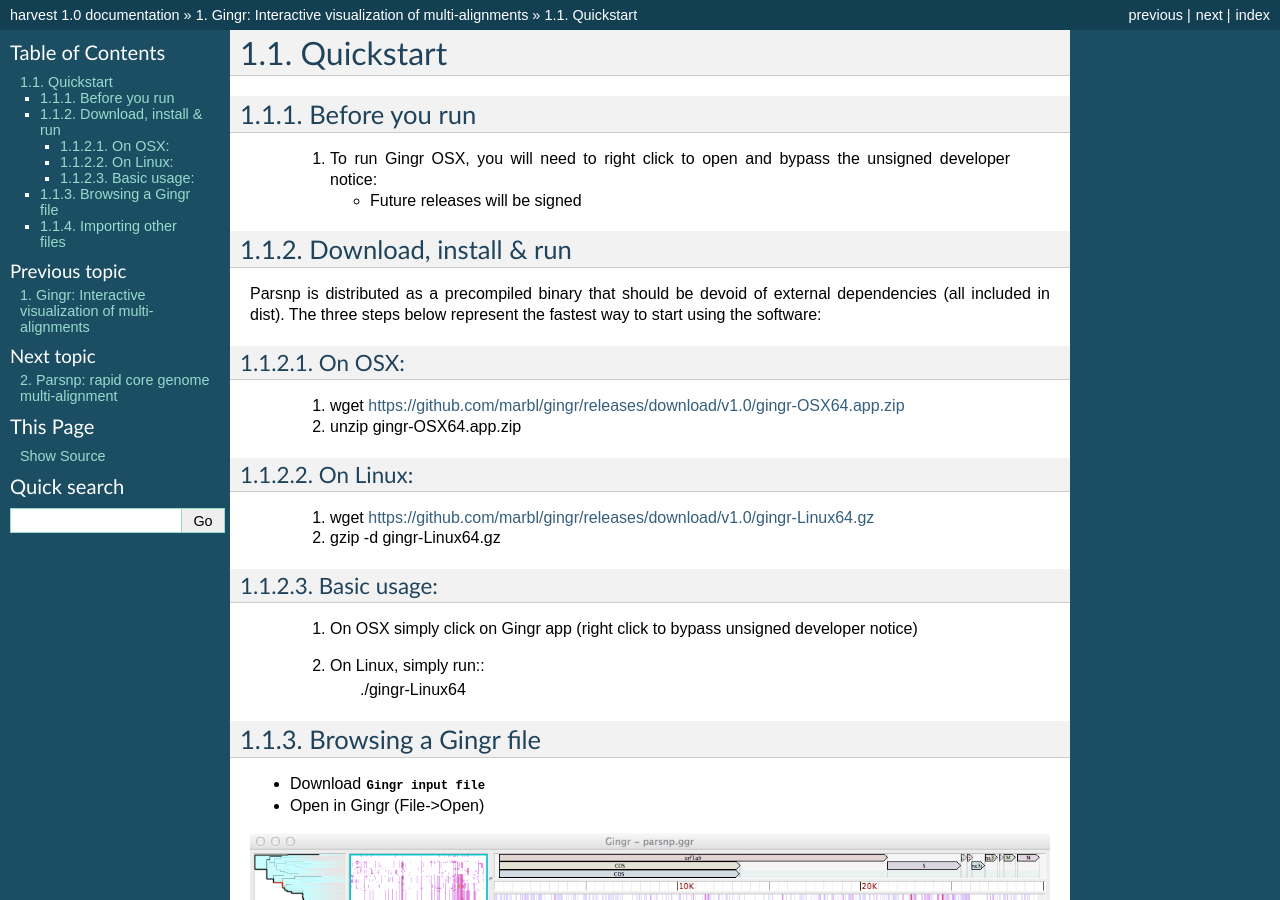
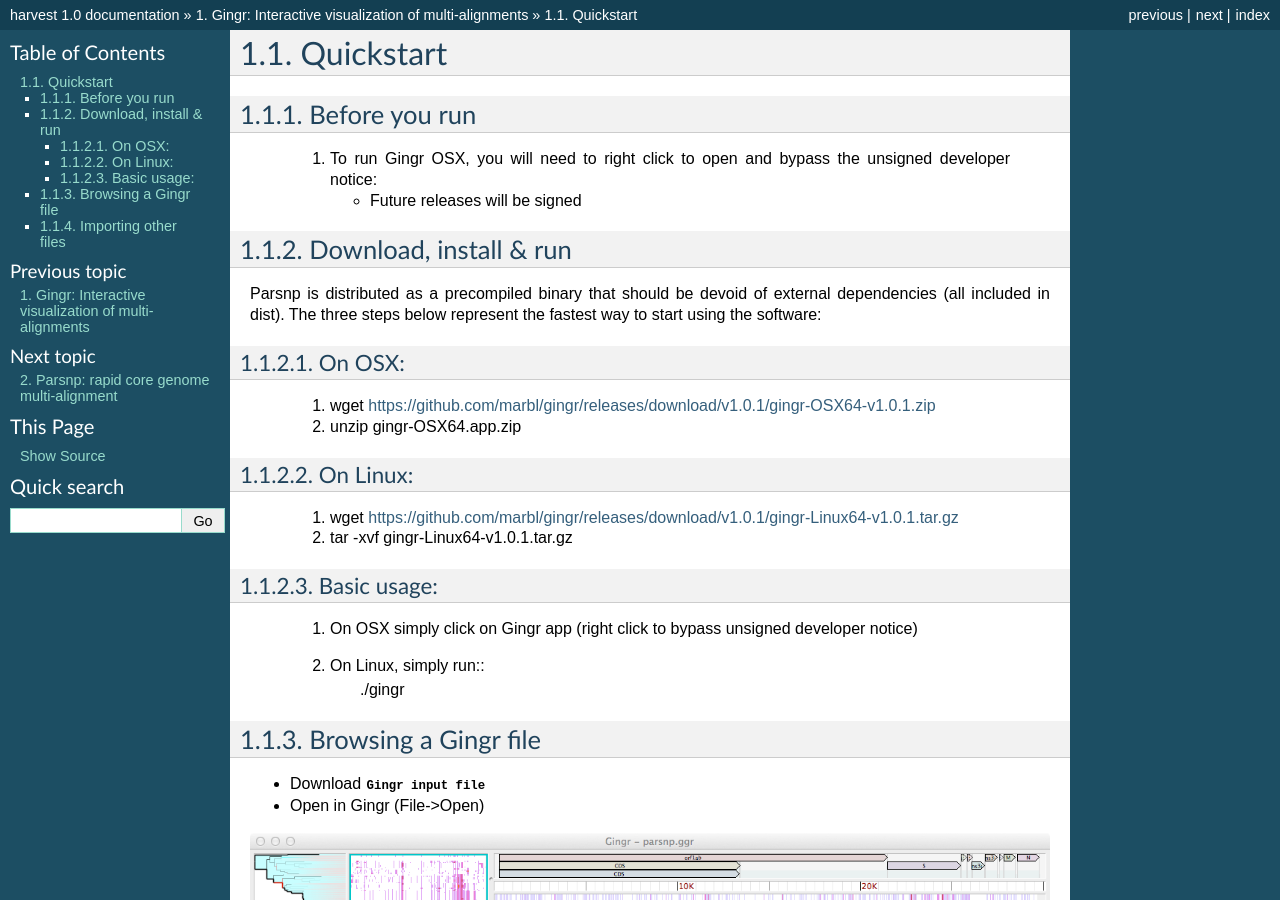
Before and after one commit to marbl/harvest, a Sphinx documentation site: the page built from docs/content/gingr/quickstart.rst, in a window 1280 px wide and 900 px high. Built offline with Sphinx 7.4.7, drawn with Linux system fonts in a browser that asks for light colours; pages that are not in the unit, such as notebooks, are missing from menus.

Commit message:
Update quickstart.rst

```diff
--- a/docs/content/gingr/quickstart.rst
+++ b/docs/content/gingr/quickstart.rst
@@ -14,21 +14,21 @@
 
 On OSX:
 """""""
-  1. wget https://github.com/marbl/gingr/releases/download/v1.0/gingr-OSX64.app.zip
+  1. wget https://github.com/marbl/gingr/releases/download/v1.0.1/gingr-OSX64-v1.0.1.zip
   2. unzip gingr-OSX64.app.zip
 
 On Linux:
 """""""""
 
-  1. wget https://github.com/marbl/gingr/releases/download/v1.0/gingr-Linux64.gz
-  2. gzip -d gingr-Linux64.gz
+  1. wget https://github.com/marbl/gingr/releases/download/v1.0.1/gingr-Linux64-v1.0.1.tar.gz
+  2. tar -xvf gingr-Linux64-v1.0.1.tar.gz
 
 Basic usage:
 """"""""""""
 
   1. On OSX simply click on Gingr app (right click to bypass unsigned developer notice)
   2. On Linux, simply run::
-      ./gingr-Linux64
+      ./gingr
 
 
 Browsing a Gingr file
```
